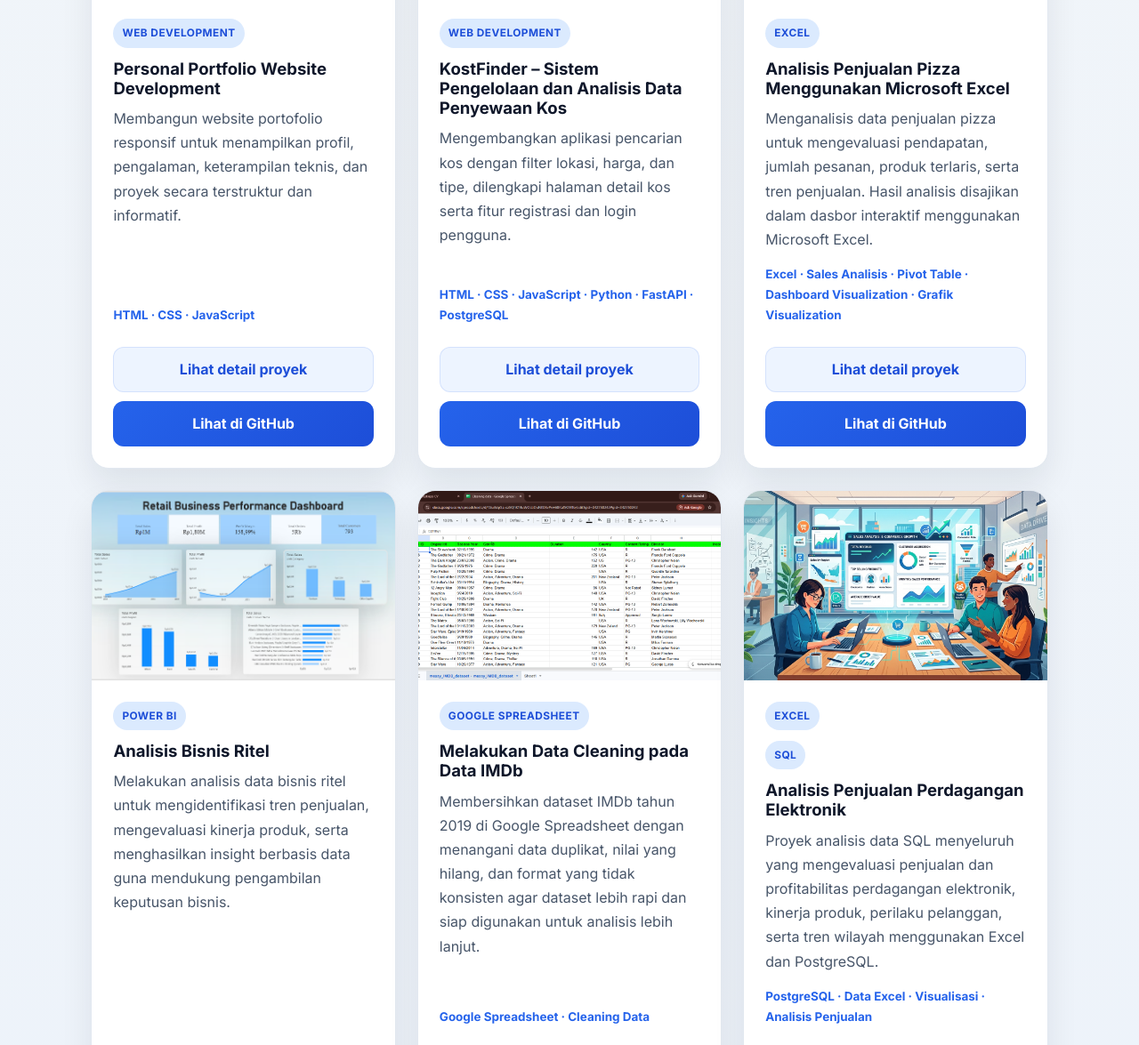
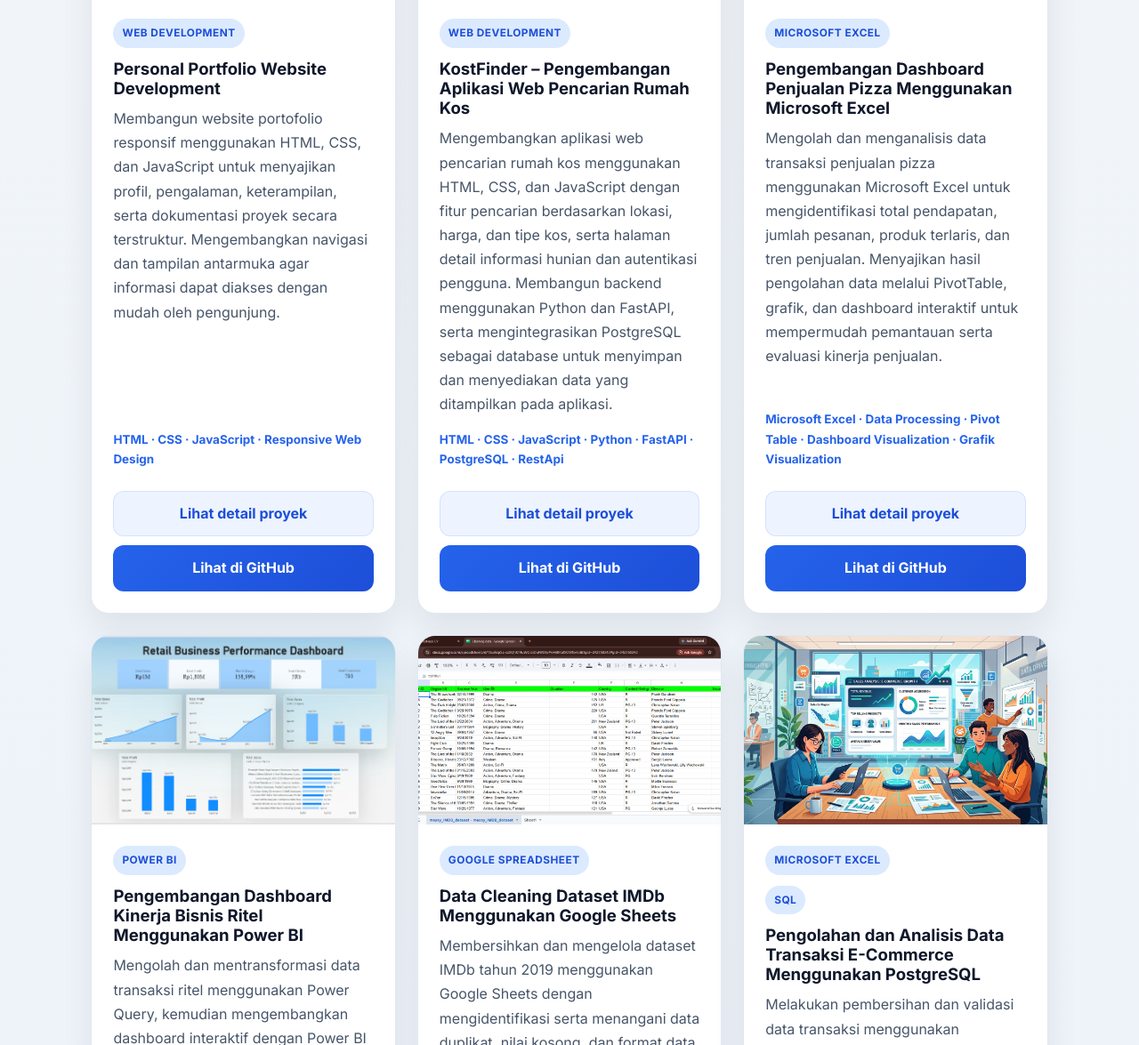
Before and after one commit to bia385/my-portfolio-, a plain HTML site: page index.html in a window 1280 px wide. Shown: the part 3353-4528 px from the top of the page at 89% size. Drawn offline with Linux system fonts and the light colour scheme.

Commit message:
Update index.html

```diff
--- a/index.html
+++ b/index.html
@@ -140,15 +140,14 @@
                     <img src="images/asdos.jpg" alt="Asisten Praktikum" />
                 </div>
                 <div class="experience-content">
-                    <h3>Laboratorium Data Analyst Asisten</h3>
+                    <h3>Asisten Praktikum Fisika Dasar Lanjut</h3>
                     <p>Departemen Fisika</p>
                     <button class="detail-button" data-toggle data-label="Lihat detail" data-alt-label="Sembunyikan detail" aria-expanded="false">
                         Lihat detail
                     </button>
                     <div class="detail-panel">
                         <ul>
-                            <li>Bertanggung jawab mendukung kelancaran operasional kegiatan praktikum melalui persiapan dan pemeriksaan kesiapan peralatan, bahan, serta kebutuhan eksperimen. Melakukan pengolahan dan analisis data hasil praktikum menggunakan Microsoft Excel dan Python untuk membantu interpretasi hasil serta penyusunan laporan. Selain itu, menangani kendala teknis selama kegiatan praktikum, memantau pelaksanaan prosedur eksperimen, dan membantu memastikan kegiatan laboratorium berjalan secara terstruktur dan efisien.</li>
-
+                            <li>Mendukung kelancaran operasional praktikum melalui persiapan dan pemeriksaan kesiapan peralatan, bahan, serta kebutuhan eksperimen. Membimbing mahasiswa dalam pengumpulan, pengolahan, dan analisis data hasil praktikum menggunakan Microsoft Excel dan Python untuk membantu memastikan ketepatan pengolahan serta interpretasi data. Selain itu, membantu menangani kendala teknis pada peralatan maupun perangkat lunak, mengelola rekapitulasi data hasil praktikum, dan mendukung penyusunan laporan agar kegiatan laboratorium berjalan secara terstruktur dan terdokumentasi dengan baik.</li>
 
                         </ul>
                     </div>
@@ -171,8 +170,8 @@
                 <div class="project-content">
                     <span class="badge">Web Development</span>
                     <h3>Personal Portfolio Website Development</h3>
-                    <p>Membangun website portofolio responsif untuk menampilkan profil, pengalaman, keterampilan teknis, dan proyek secara terstruktur dan informatif.</p>
-                    <p class="technologies">HTML · CSS · JavaScript</p>
+                    <p>Membangun website portofolio responsif menggunakan HTML, CSS, dan JavaScript untuk menyajikan profil, pengalaman, keterampilan, serta dokumentasi proyek secara terstruktur. Mengembangkan navigasi dan tampilan antarmuka agar informasi dapat diakses dengan mudah oleh pengunjung.</p>
+                    <p class="technologies">HTML · CSS · JavaScript · Responsive Web Design</p>
                     <a href="project-detail.html?project=portfolio-website" class="detail-button">Lihat detail proyek</a>
                     <a href="https://github.com/bia385/personal-website-porotofolio" target="_blank" rel="noopener noreferrer" class="project-button">Lihat di GitHub</a>
                 </div>
@@ -182,9 +181,9 @@
                 <img src="images\kost.png" alt="Tangkapan layar aplikasi KostFinder">
                 <div class="project-content">
                     <span class="badge">Web Development</span>
-                    <h3>KostFinder – Sistem Pengelolaan dan Analisis Data Penyewaan Kos</h3>
-                    <p>Mengembangkan aplikasi pencarian kos dengan filter lokasi, harga, dan tipe, dilengkapi halaman detail kos serta fitur registrasi dan login pengguna.</p>
-                    <p class="technologies">HTML · CSS · JavaScript · Python · FastAPI · PostgreSQL</p>
+                    <h3>KostFinder – Pengembangan Aplikasi Web Pencarian Rumah Kos</h3>
+                    <p>Mengembangkan aplikasi web pencarian rumah kos menggunakan HTML, CSS, dan JavaScript dengan fitur pencarian berdasarkan lokasi, harga, dan tipe kos, serta halaman detail informasi hunian dan autentikasi pengguna. Membangun backend menggunakan Python dan FastAPI, serta mengintegrasikan PostgreSQL sebagai database untuk menyimpan dan menyediakan data yang ditampilkan pada aplikasi.</p>
+                    <p class="technologies">HTML · CSS · JavaScript · Python · FastAPI · PostgreSQL · RestApi</p>
                     <a href="project-detail.html?project=kostfinder" class="detail-button">Lihat detail proyek</a>
                     <a href="https://github.com/bia385/kostfinder" target="_blank" rel="noopener noreferrer" class="project-button">Lihat di GitHub</a>
                 </div>
@@ -193,14 +192,12 @@
             <article class="project-card">
                 <img src="images\pizza.png" alt="Analisis Penjualan Pizza Menggunakan Microsoft Excel" />
                 <div class="project-content">
-                    <span class="badge">EXCEL</span>
-                    <h3>Analisis Penjualan Pizza Menggunakan Microsoft Excel</h3>
+                    <span class="badge">Microsoft Excel</span>
+                    <h3>Pengembangan Dashboard Penjualan Pizza Menggunakan Microsoft Excel</h3>
                     <p>
-                        Menganalisis data penjualan pizza untuk mengevaluasi pendapatan, jumlah pesanan,
-                        produk terlaris, serta tren penjualan. Hasil analisis disajikan dalam dasbor
-                        interaktif menggunakan Microsoft Excel.
+                        Mengolah dan menganalisis data transaksi penjualan pizza menggunakan Microsoft Excel untuk mengidentifikasi total pendapatan, jumlah pesanan, produk terlaris, dan tren penjualan. Menyajikan hasil pengolahan data melalui PivotTable, grafik, dan dashboard interaktif untuk mempermudah pemantauan serta evaluasi kinerja penjualan.
                     </p>
-                    <p class="technologies">Excel · Sales Analisis · Pivot Table · Dashboard Visualization · Grafik Visualization</p>
+                    <p class="technologies">Microsoft Excel · Data Processing · Pivot Table · Dashboard Visualization · Grafik Visualization</p>
                     <a href="project-detail.html?project=analisis-pizza" class="detail-button">Lihat detail proyek</a>
                     <a href="https://github.com/bia385/Pizza-Sales-Analysis" target="_blank" class="project-button">Lihat di GitHub</a>
                 </div>
@@ -210,11 +207,11 @@
                 <img src="images\retail.png" alt="Dasbor Analisis Bisnis Ritel" />
                 <div class="project-content">
                     <span class="badge">Power BI</span>
-                    <h3>Analisis Bisnis Ritel</h3>
+                    <h3>Pengembangan Dashboard Kinerja Bisnis Ritel Menggunakan Power BI</h3>
                     <p>
-                        Melakukan analisis data bisnis ritel untuk mengidentifikasi tren penjualan, mengevaluasi kinerja produk,
-                        serta menghasilkan insight berbasis data guna mendukung pengambilan keputusan bisnis.
+                        Mengolah dan mentransformasi data transaksi ritel menggunakan Power Query, kemudian mengembangkan dashboard interaktif dengan Power BI dan DAX untuk menyajikan indikator kinerja penjualan, profitabilitas, produk, dan wilayah. Menghasilkan visualisasi yang membantu mengidentifikasi kategori produk dengan penjualan tertinggi, kontributor profit terbesar, serta distribusi kinerja penjualan berdasarkan wilayah.
                     </p>
+                    <p class="technologies">Power BI · Power Query · DAX · Data Visualization · KPI Dashboard</p>
                     <a href="project-detail.html?project=retail-analysis" class="detail-button">Lihat detail proyek</a>
                     <a href="https://github.com/bia385/retail-business-performance-analysis" target="_blank" rel="noopener noreferrer" class="project-button">Lihat di GitHub</a>
                 </div>
@@ -224,13 +221,11 @@
                 <img src="images\IMDB.png" alt="IMDb Dataset Cleaning" />
                 <div class="project-content">
                     <span class="badge">Google Spreadsheet</span>
-                    <h3>Melakukan Data Cleaning pada Data IMDb</h3>
+                    <h3>Data Cleaning Dataset IMDb Menggunakan Google Sheets</h3>
                     <p>
-                        Membersihkan dataset IMDb tahun 2019 di Google Spreadsheet dengan menangani
-                        data duplikat, nilai yang hilang, dan format yang tidak konsisten agar dataset
-                        lebih rapi dan siap digunakan untuk analisis lebih lanjut.
+                        Membersihkan dan mengelola dataset IMDb tahun 2019 menggunakan Google Sheets dengan mengidentifikasi serta menangani data duplikat, nilai kosong, dan format data yang tidak konsisten. Menyusun dataset yang lebih terstruktur dan konsisten agar siap digunakan untuk proses pengolahan dan analisis lebih lanjut.
                     </p>
-                    <p class="technologies">Google Spreadsheet · Cleaning Data </p>
+                    <p class="technologies">Google Sheets · Data Cleaning · Data Validation · Data Management</p>
                     <a href="project-detail.html?project=imdb-data-cleaning" class="detail-button">Lihat detail proyek</a>
                     <a href="https://github.com/bia385/IMDb-Movie-Dataset-Data-Cleaning-with-Google-Sheets" target="_blank" class="project-button">Lihat di GitHub</a>
                 </div>
@@ -239,13 +234,12 @@
             <article class="project-card">
                 <img src="images\sales.jfif" alt="Analisis Penjualan Perdagangan Elektronik" />
                 <div class="project-content">
-                    <span class="badge">EXCEL</span> <span class="badge">SQL</span>
-                    <h3>Analisis Penjualan Perdagangan Elektronik</h3>
+                    <span class="badge">Microsoft Excel</span> <span class="badge">SQL</span>
+                    <h3>Pengolahan dan Analisis Data Transaksi E-Commerce Menggunakan PostgreSQL</h3>
                     <p>
-                        Proyek analisis data SQL menyeluruh yang mengevaluasi penjualan dan profitabilitas perdagangan elektronik,
-                        kinerja produk, perilaku pelanggan, serta tren wilayah menggunakan Excel dan PostgreSQL.
+                        Melakukan pembersihan dan validasi data transaksi menggunakan Microsoft Excel sebelum mengolah 5.000 catatan transaksi menggunakan PostgreSQL. Menyusun query SQL untuk mengelompokkan dan menganalisis data berdasarkan kategori produk, wilayah, dan metode pembayaran. Menghasilkan insight kinerja penjualan dengan total nilai transaksi Rp533,67 juta serta mengidentifikasi kategori Furniture sebagai kontributor profit tertinggi sebesar Rp8,69 juta.
                     </p>
-                    <p class="technologies">PostgreSQL · Data Excel · Visualisasi · Analisis Penjualan</p>
+                    <p class="technologies">Microsoft Excel · PostgreSQL · SQL · Data Cleaning · Data Validation · Data Analysis</p>
                     <a href="project-detail.html?project=e-commerce-sales-analysis" class="detail-button">Lihat detail proyek</a>
                     <a href="https://github.com/bia385/retail-business-performance-analysis" target="_blank" rel="noopener noreferrer" class="project-button">Lihat di GitHub</a>
                 </div>
@@ -269,13 +263,12 @@
             <article class="project-card">
                 <img src="images/projek1.jpg" alt="Deteksi Jenis Batuan dengan YOLOv8" />
                 <div class="project-content">
-                    <span class="badge">Python</span><span class="badge">Matplotlib</span>
-                    <h3>Deteksi Jenis Batuan dengan YOLOv8</h3>
+                    <span class="badge">Python</span><span class="badge">AI</span>
+                    <h3>Pengembangan Sistem Deteksi Objek Real-Time Berbasis YOLOv8</h3>
                     <p>
-                        Sistem deteksi objek waktu nyata untuk mengklasifikasikan batuan diorit,
-                        marmer, dan batu bara dari masukan video menggunakan pembelajaran mendalam.
+                        Mengembangkan sistem deteksi objek berbasis YOLOv8 untuk mengidentifikasi tiga jenis batuan, yaitu Diorit, Marmer, dan Batu Bara, melalui input video menggunakan Python dan OpenCV. Menyiapkan dan melakukan anotasi dataset citra menggunakan Roboflow, kemudian melatih serta mengevaluasi model melalui Google Colab. Melakukan pengujian pada beberapa variasi jumlah dataset dan memperoleh hasil terbaik pada pengujian 300 citra, dengan mAP@50 sebesar 97,6%, precision 96,8%, recall 97,0%, dan kecepatan inferensi rata-rata 19,33 FPS.
                     </p>
-                    <p class="technologies">Python · YOLOv8 · OpenCV · Roboflow · Pembelajaran Mendalam</p>
+                    <p class="technologies">Python · YOLOv8 · OpenCV · Roboflow · Google Colab · Object Detection</p>
                     <a href="project-detail.html?project=yolov8-rock-detection" class="detail-button">Lihat detail proyek</a>
                     <a href="https://github.com/bia385/yolov8-rock-type-detection" target="_blank" class="project-button">Lihat di GitHub</a>
                 </div>
@@ -284,14 +277,12 @@
             <article class="project-card">
                 <img src="images/projek2.png" alt="Klasifikasi Hidroponik dengan Random Forest" />
                 <div class="project-content">
-                    <span class="badge">Machine Learning</span>
-                    <h3>Klasifikasi Hidroponik dengan Random Forest</h3>
+                    <span class="badge">Machine Learning</span><span class="badge">Python</span>
+                    <h3>Pengembangan Aplikasi Klasifikasi Kondisi Lingkungan Hidroponik Berbasis Machine Learning</h3>
                     <p>
-                        Proyek ini mengembangkan aplikasi pembelajaran mesin berbasis Random Forest
-                        dengan antarmuka Tkinter untuk mengklasifikasikan kesesuaian lingkungan
-                        secara otomatis dan memberikan rekomendasi tanaman hidroponik.
+                        Mengembangkan aplikasi klasifikasi kondisi lingkungan hidroponik menggunakan algoritma Random Forest berdasarkan empat parameter, yaitu suhu, pH, kelembapan, dan intensitas cahaya. Melakukan data cleaning, normalisasi, dan feature engineering sebelum pemodelan, dengan hasil akurasi 90% dan F1-score 91%. Mengintegrasikan model ke dalam aplikasi GUI menggunakan Python Tkinter untuk menampilkan hasil klasifikasi dan rekomendasi tindakan korektif.
                     </p>
-                    <p class="technologies">Python · Random Forest · Scikit-learn · Tkinter</p>
+                    <p class="technologies">Python · Random Forest · Scikit-learn · Tkinter · Data Preprocessing · GUI Development</p>
                     <a href="project-detail.html?project=hydroponic-classification" class="detail-button">Lihat detail proyek</a>
                     <a href="https://github.com/bia385/hydroponic-environment-classification" target="_blank" class="project-button">Lihat di GitHub</a>
                 </div>
```
